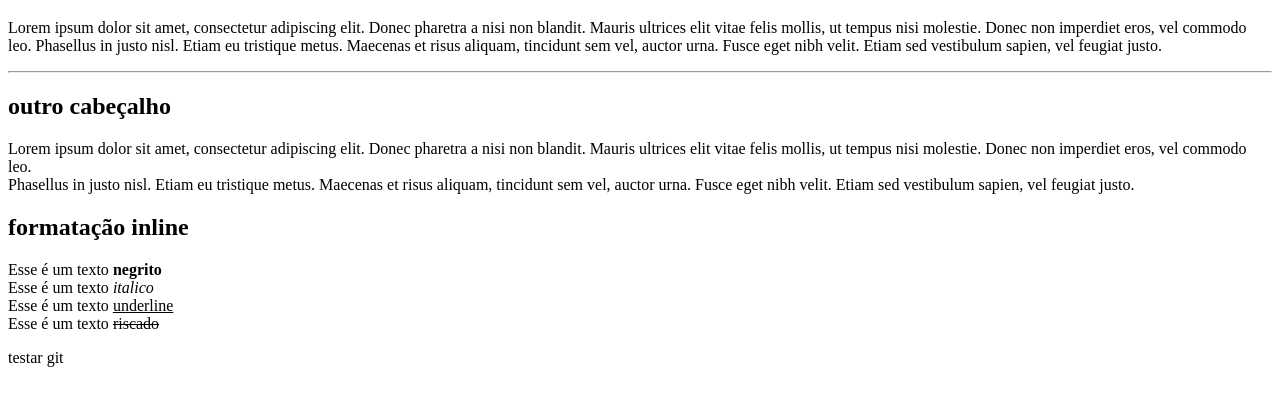
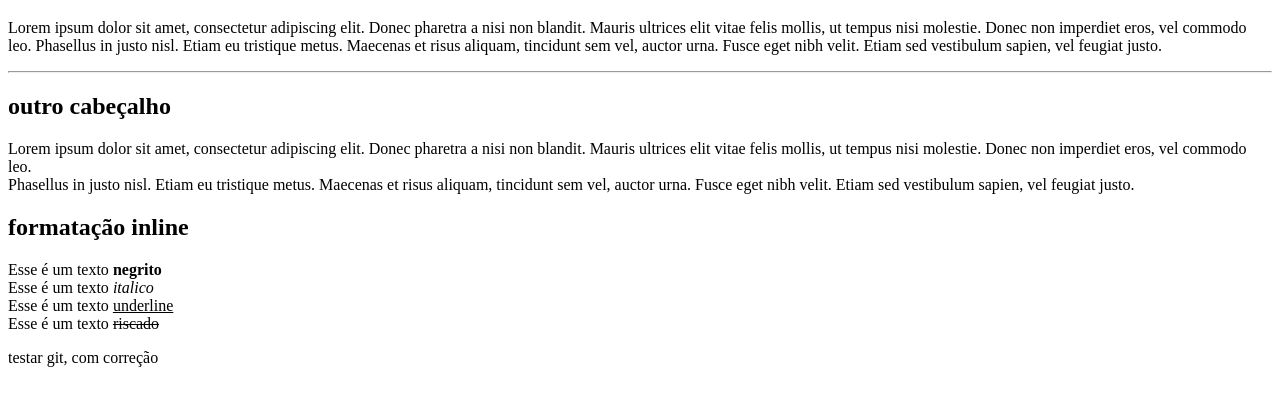
Before and after one commit to lpalloni/devWebCompleto2019, a plain HTML site: page 02HTML5/estutura.html in a window 1280 px wide. Shown: the part 61-466 px from the top of the page. Drawn offline with Linux system fonts and the light colour scheme.

Commit message:
teste commit

```diff
--- a/02HTML5/estutura.html
+++ b/02HTML5/estutura.html
@@ -27,6 +27,6 @@
 		Esse é um texto <u>underline</u><br>
 		Esse é um texto <strike>riscado</strike></p>
 
-		<p>testar git</p>
+		<p>testar git, com correção</p>
 	</body>
 </html>
```
